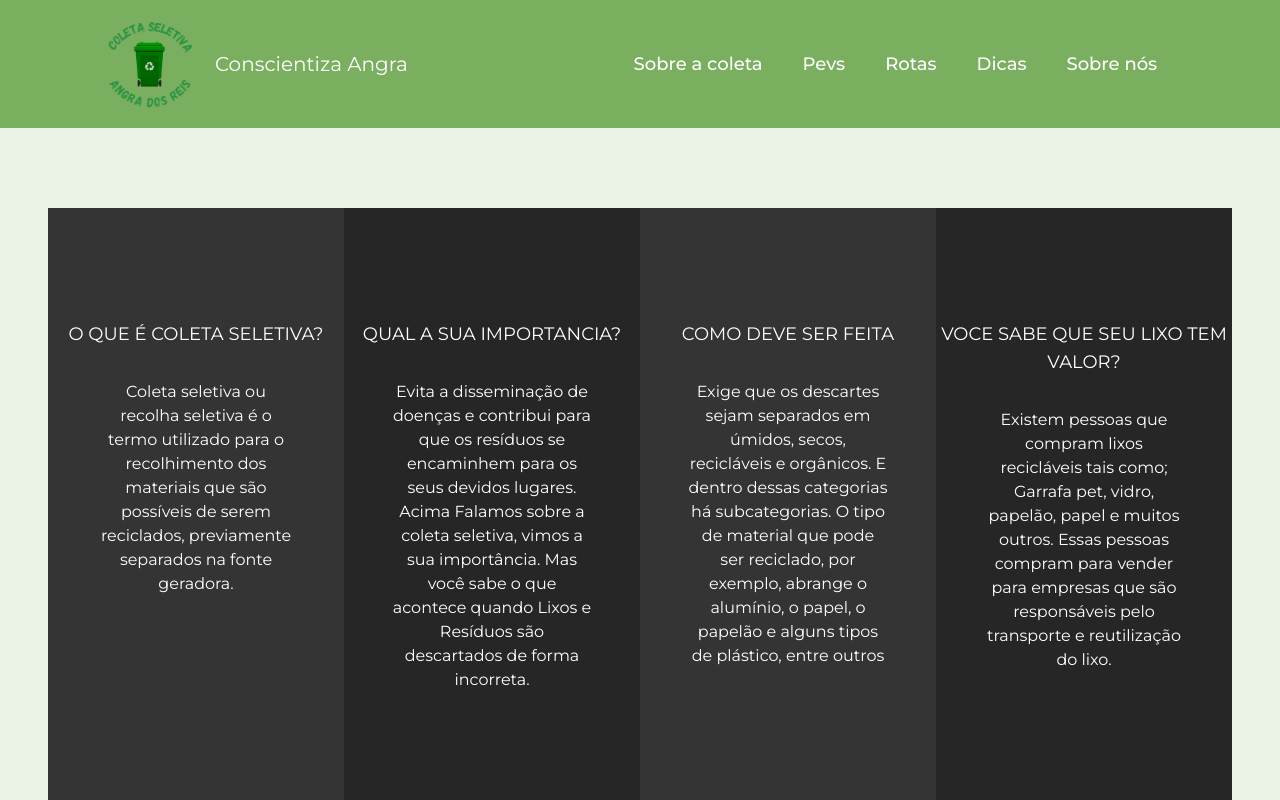
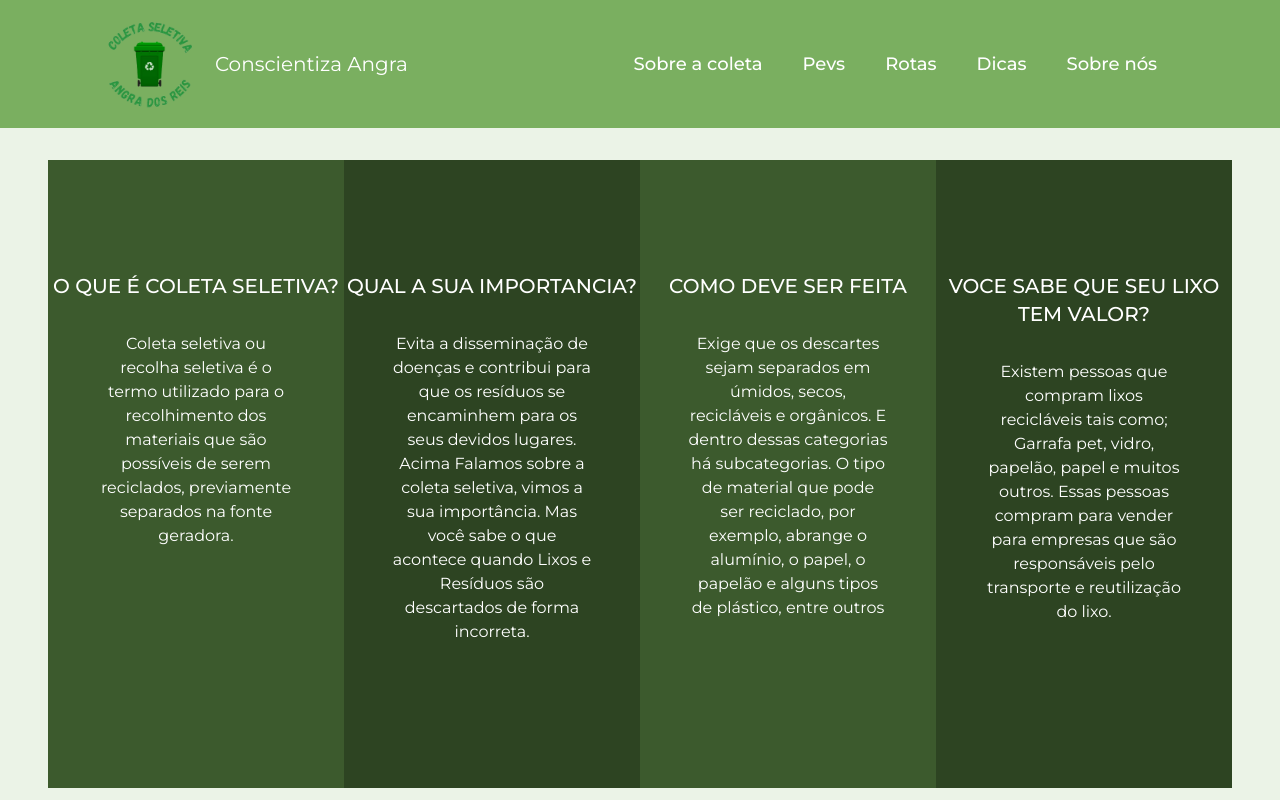
Before and after one commit to WeslleySOR/conscientiza-angra, a React (Vite) app: page / in a window 1280 px wide. Shown: the top 800 px of the page. Built offline with nearby package versions, Linux system fonts and the light colour scheme.

Commit message:
add: added some images.

```diff
--- a/src/App.tsx
+++ b/src/App.tsx
@@ -6,7 +6,7 @@ import { Tips } from "./pages/Tips";
 
 function App() {
   return (
-    <main className={`min-h-screen w-screen mt-20 mb-4 `}>
+    <main className={`min-h-screen w-screen mt-8 mb-4 `}>
       <AboutSelectiveCollection />
       <Pevs />
       <Routes />
--- a/src/components/AboutSelectiveCollectionComponent/Mobile.tsx
+++ b/src/components/AboutSelectiveCollectionComponent/Mobile.tsx
@@ -17,20 +17,20 @@ export function AboutSelectiveCollectionComponentMobile() {
   return (
     <>
       <div
-        className="scroll-mt-[192px] relative flex odd:bg-[#262626] md:scroll-mt-[112px] lg:scroll-mt-[132px] xl:mx-12 xl:mt-8"
+        className="scroll-mt-[192px] relative flex md:scroll-mt-[112px] lg:scroll-mt-[132px] xl:mx-12 xl:mt-8"
         id="sobre-a-coleta"
       >
         <div ref={sliderRef} className="keen-slider">
-          <div className="keen-slider__slide number-slide1 select-none flex flex-col flex-1 gap-8 pt-28 pb-36 bg-[#343434] text-[#fff] transition-opacity duration-200 hover:opacity-90">
-            <h1 className="text-lg text-center">O QUE É COLETA SELETIVA?</h1>
+          <div className="keen-slider__slide number-slide1 select-none flex flex-col flex-1 gap-8 pt-16 pb-24 text-[#000] transition-opacity duration-200 hover:opacity-90">
+            <h1 className="text-lg font-medium text-center">O QUE É COLETA SELETIVA?</h1>
             <span className="text-base text-center px-12">
               Coleta seletiva ou recolha seletiva é o termo utilizado para o
               recolhimento dos materiais que são possíveis de serem reciclados,
               previamente separados na fonte geradora.
             </span>
           </div>
-          <div className="keen-slider__slide number-slide1 select-none flex flex-col flex-1 gap-8 pt-28 pb-36 bg-[#343434] text-[#fff] transition-opacity duration-200 hover:opacity-90">
-            <h1 className="text-lg text-center">QUAL A SUA IMPORTANCIA? </h1>
+          <div className="keen-slider__slide number-slide1 select-none flex flex-col flex-1 gap-8 pt-16 pb-24 text-[#000] transition-opacity duration-200 hover:opacity-90">
+            <h1 className="text-lg font-medium text-center">QUAL A SUA IMPORTANCIA? </h1>
             <span className="text-base text-center px-12">
               Evita a disseminação de doenças e contribui para que os resíduos
               se encaminhem para os seus devidos lugares. Acima Falamos sobre a
@@ -39,8 +39,8 @@ export function AboutSelectiveCollectionComponentMobile() {
               incorreta.
             </span>
           </div>
-          <div className="keen-slider__slide number-slide1 select-none flex flex-col flex-1 gap-8 pt-28 pb-36 bg-[#343434] text-[#fff] transition-opacity duration-200 hover:opacity-90">
-            <h1 className="text-lg text-center">COMO DEVE SER FEITA</h1>
+          <div className="keen-slider__slide number-slide1 select-none flex flex-col flex-1 gap-8 pt-16 pb-24 text-[#000] transition-opacity duration-200 hover:opacity-90">
+            <h1 className="text-lg font-medium text-center">COMO DEVE SER FEITA</h1>
             <span className="text-base text-center px-12">
               Exige que os descartes sejam separados em úmidos, secos,
               recicláveis e orgânicos. E dentro dessas categorias há
@@ -49,8 +49,8 @@ export function AboutSelectiveCollectionComponentMobile() {
               plástico, entre outros
             </span>
           </div>
-          <div className="keen-slider__slide number-slide1 select-none flex flex-col flex-1 gap-8 pt-28 pb-36 bg-[#343434] text-[#fff] transition-opacity duration-200 hover:opacity-90">
-            <h1 className="text-lg text-center">
+          <div className="keen-slider__slide number-slide1 select-none flex flex-col flex-1 gap-8 pt-16 pb-24 text-[#000] transition-opacity duration-200 hover:opacity-90">
+            <h1 className="text-lg font-medium text-center">
               VOCE SABE QUE SEU LIXO TEM VALOR?
             </h1>
             <span className="text-base text-center px-12">
--- a/src/components/AboutSelectiveCollectionComponent/Web.tsx
+++ b/src/components/AboutSelectiveCollectionComponent/Web.tsx
@@ -4,16 +4,16 @@ export function AboutSelectiveCollectionComponentWeb() {
       className="scroll-mt-[192px] lg:mx-12 flex"
       id="sobre-a-coleta"
     >
-      <div className="select-none flex flex-col flex-1 gap-8 pt-28 pb-36 bg-[#343434] text-[#fff] transition-opacity duration-200 hover:opacity-90">
-        <h1 className="text-lg text-center">O QUE É COLETA SELETIVA?</h1>
+      <div className="select-none flex flex-col flex-1 gap-8 pt-28 pb-36 bg-[#3C5A2D] text-[#fff] transition-opacity duration-200 hover:opacity-90">
+        <h1 className="font-medium text-xl text-center">O QUE É COLETA SELETIVA?</h1>
         <span className="text-base text-center px-12">
           Coleta seletiva ou recolha seletiva é o termo utilizado para o
           recolhimento dos materiais que são possíveis de serem reciclados,
           previamente separados na fonte geradora.
         </span>
       </div>
-      <div className="select-none flex flex-col flex-1 gap-8 pt-28 pb-36 bg-[#262626] text-[#fff] transition-opacity duration-200 hover:opacity-90">
-        <h1 className="text-lg text-center">QUAL A SUA IMPORTANCIA? </h1>
+      <div className="select-none flex flex-col flex-1 gap-8 pt-28 pb-36 bg-[#2D4422] text-[#fff] transition-opacity duration-200 hover:opacity-90">
+        <h1 className="font-medium text-xl text-center">QUAL A SUA IMPORTANCIA? </h1>
         <span className="text-base text-center px-12">
           Evita a disseminação de doenças e contribui para que os resíduos se
           encaminhem para os seus devidos lugares. Acima Falamos sobre a coleta
@@ -21,8 +21,8 @@ export function AboutSelectiveCollectionComponentWeb() {
           Lixos e Resíduos são descartados de forma incorreta.
         </span>
       </div>
-      <div className="select-none flex flex-col flex-1 gap-8 pt-28 pb-36 bg-[#343434] text-[#fff] transition-opacity duration-200 hover:opacity-90">
-        <h1 className="text-lg text-center">COMO DEVE SER FEITA</h1>
+      <div className="select-none flex flex-col flex-1 gap-8 pt-28 pb-36 bg-[#3C5A2D] text-[#fff] transition-opacity duration-200 hover:opacity-90">
+        <h1 className="font-medium text-xl text-center">COMO DEVE SER FEITA</h1>
         <span className="text-base text-center px-12">
           Exige que os descartes sejam separados em úmidos, secos, recicláveis e
           orgânicos. E dentro dessas categorias há subcategorias. O tipo de
@@ -30,8 +30,8 @@ export function AboutSelectiveCollectionComponentWeb() {
           papel, o papelão e alguns tipos de plástico, entre outros
         </span>
       </div>
-      <div className="select-none flex flex-col flex-1 gap-8 pt-28 pb-36 bg-[#262626] text-[#fff] transition-opacity duration-200 hover:opacity-90">
-        <h1 className="text-lg text-center">
+      <div className="select-none flex flex-col flex-1 gap-8 pt-28 pb-36 bg-[#2D4422] text-[#fff] transition-opacity duration-200 hover:opacity-90">
+        <h1 className="font-medium text-xl text-center">
           VOCE SABE QUE SEU LIXO TEM VALOR?
         </h1>
         <span className="text-base text-center px-12">
--- a/src/components/TipsCard/index.tsx
+++ b/src/components/TipsCard/index.tsx
@@ -1,9 +1,13 @@
+import sabaoImage from "/assets/sabao-em-barra.jpeg";
+import copoReciclado from "/assets/copo-reciclado.jpeg";
+
 export function TipsCard() {
   return (
     <>
       <div className="flex flex-col py-16">
-        <header className="flex justify-center items-center mb-8">
+        <header className="flex flex-col justify-center items-center mb-8">
           <h2 className="text-lg">Sabão caseiro em barra</h2>
+          <img className="max-w-[630px]" src={sabaoImage} alt="" />
         </header>
         <main className="flex flex-col px-10 gap-10">
           <div className="flex flex-col">
@@ -53,8 +57,9 @@ export function TipsCard() {
         </main>
       </div>
       <div className="flex flex-col py-16">
-        <header className="flex justify-center items-center mb-8">
+        <header className="flex flex-col justify-center items-center mb-8">
           <h2 className="text-lg">Copos reciclados</h2>
+          <img className="max-w-[630px]" src={copoReciclado} alt="" />
         </header>
         <main className="flex flex-col px-10 gap-10">
           <div className="flex flex-col">
```
Also changed, not shown: public/assets/copo-reciclado.jpeg (added), public/assets/sabao-em-barra.jpeg (added).
